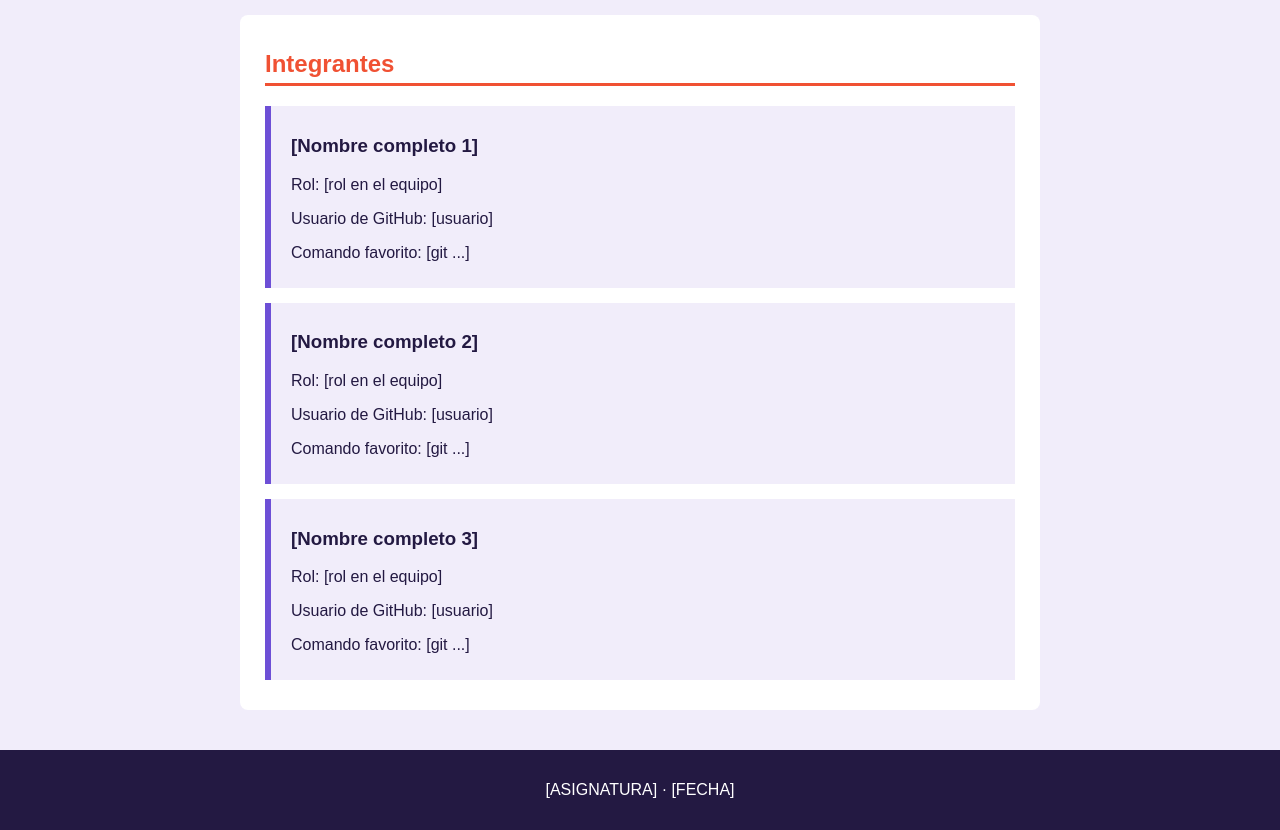
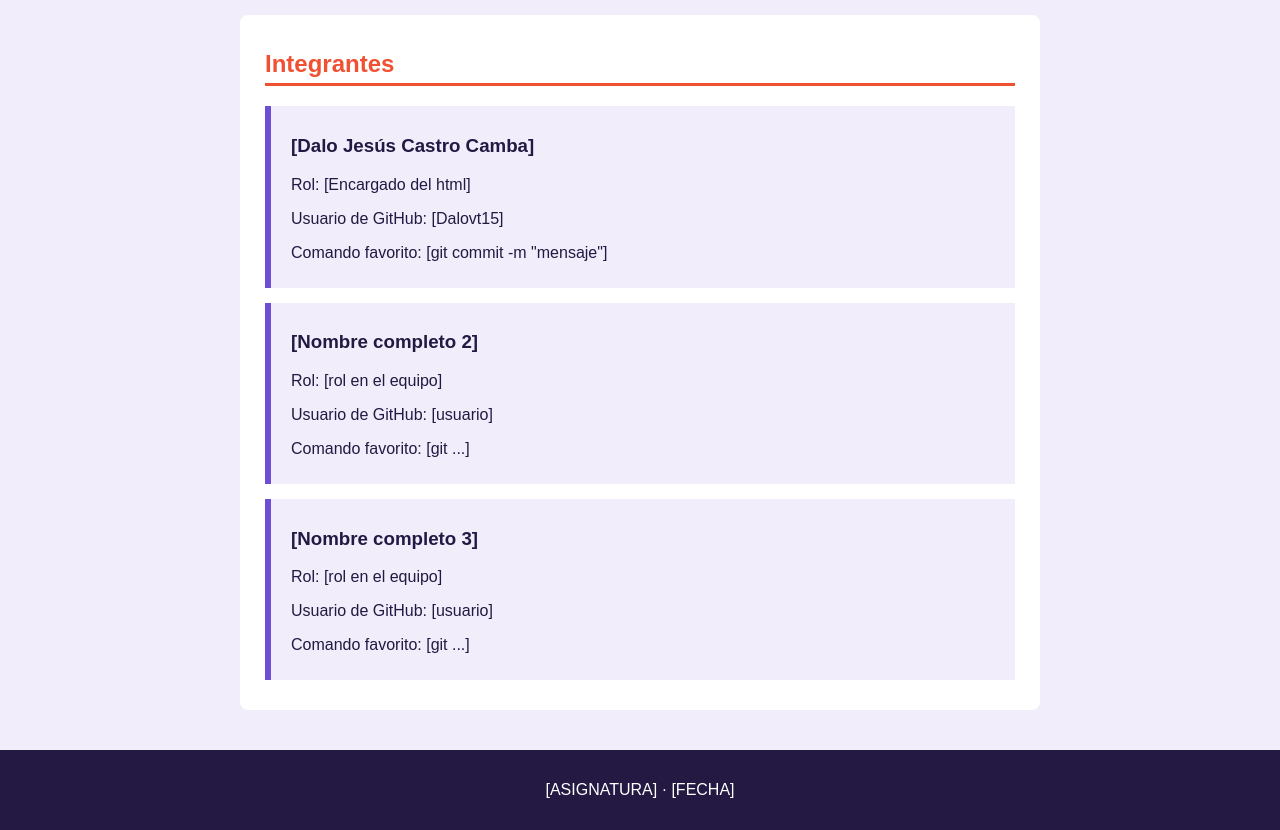
Before and after one commit to vannejo20/Examen-pr-ctico-Software, a plain HTML site: page index.html in a window 1280 px wide. Shown: the part 800-1630 px from the top of the page. Drawn offline with Linux system fonts and the light colour scheme.

Commit message:
Completada la información de la primera D

```diff
--- a/index.html
+++ b/index.html
@@ -106,10 +106,10 @@
 
       <!-- Integrante 1 -->
       <div class="integrante">
-        <h3>[Nombre completo 1]</h3>
-        <p>Rol: [rol en el equipo]</p>
-        <p>Usuario de GitHub: [usuario]</p>
-        <p>Comando favorito: [git ...]</p>
+        <h3>[Dalo Jesús Castro Camba]</h3>
+        <p>Rol: [Encargado del html]</p>
+        <p>Usuario de GitHub: [Dalovt15]</p>
+        <p>Comando favorito: [git commit -m "mensaje"]</p>
       </div>
 
       <!-- Integrante 2 -->
```
